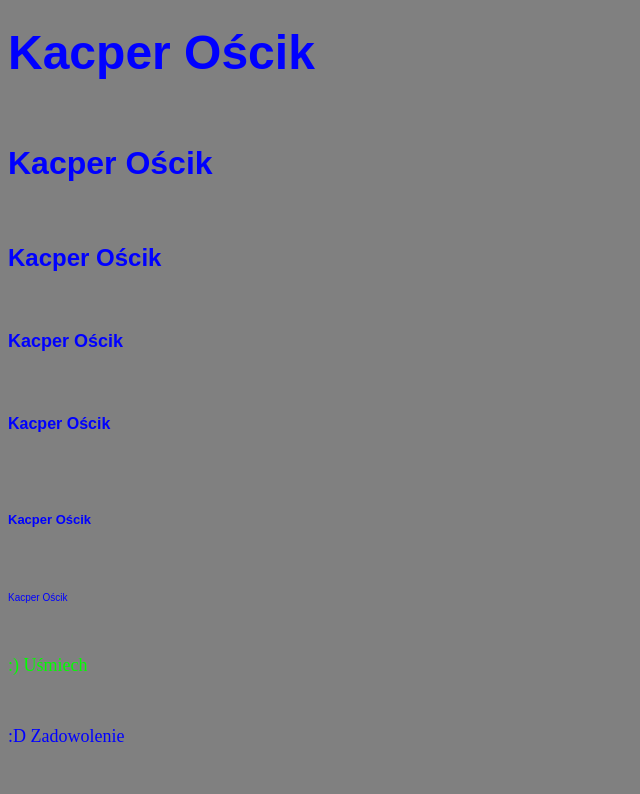
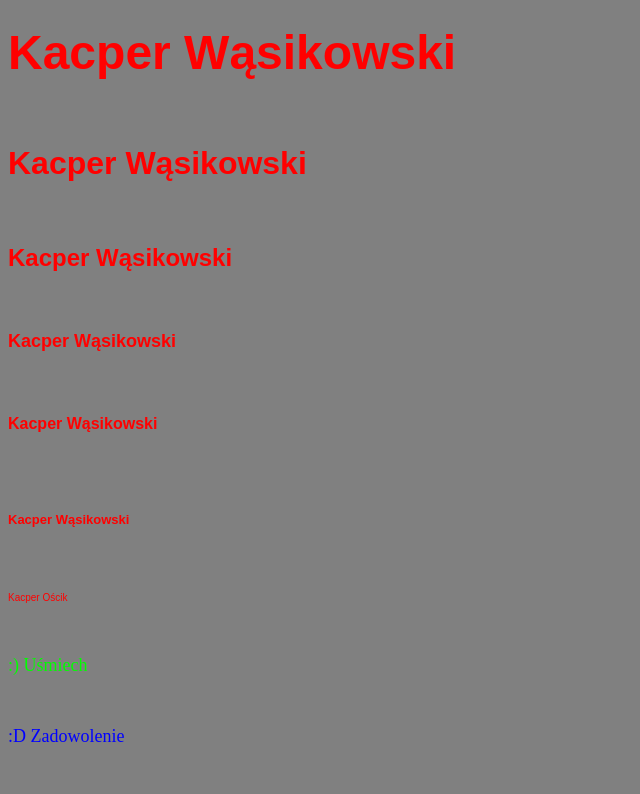
Before and after one commit to wasikowskikacper/zadaniaszkola, a plain HTML site: page Index.html in a window 1280 px wide. Shown: the top 794 px of the page, without its empty margins (0-640 px from the left). Drawn offline with Linux system fonts and the light colour scheme.

Commit message:
Update Index.html

```diff
--- a/Index.html
+++ b/Index.html
@@ -6,13 +6,13 @@
     <title> </title>
   </head>
   <body style="background-color:grey">
-<p align="left"> <font color="blue" size="7" face="Arial"> <h6> Kacper Ościk </h6> </font> </p> <br>
-<p align="left"> <font color="blue" size="6" face="Arial"> <h5> Kacper Ościk </h5> </font> </p> <br>
-<p align="left"> <font color="blue" size="5" face="Arial"> <h4> Kacper Ościk </h4> </font> </p> <br>
-<p align="left"> <font color="blue" size="4" face="Arial"> <h3> Kacper Ościk </h3> </font> </p> <br>
-<p align="left"> <font color="blue" size="3" face="Arial"> <h2> Kacper Ościk </h2> </font> </p> <br>
-<p align="left"> <font color="blue" size="2" face="Arial"> <h1> Kacper Ościk </h1> </font> </p> <br>
-<p align="left"> <font color="blue" size="1" face="Arial"> Kacper Ościk </font> </p> <br>
+<p align="left"> <font color="red" size="7" face="Arial"> <h6> Kacper Wąsikowski </h6> </font> </p> <br>
+<p align="left"> <font color="red" size="6" face="Arial"> <h5> Kacper Wąsikowski </h5> </font> </p> <br>
+<p align="left"> <font color="red" size="5" face="Arial"> <h4> Kacper Wąsikowski </h4> </font> </p> <br>
+<p align="left"> <font color="red" size="4" face="Arial"> <h3> Kacper Wąsikowski </h3> </font> </p> <br>
+<p align="left"> <font color="red" size="3" face="Arial"> <h2> Kacper Wąsikowski </h2> </font> </p> <br>
+<p align="left"> <font color="red" size="2" face="Arial"> <h1> Kacper Wąsikowski </h1> </font> </p> <br>
+<p align="left"> <font color="red" size="1" face="Arial"> Kacper Ościk </font> </p> <br>
 <p align="left"> <font color="00FF00" size="4" face="Times New Roman"> :) Uśmiech </font> </p> <br>
 <p align="left"> <font color="0000FF" size="4" face="Times New Roman"> :D Zadowolenie </font> </p> <br>
 <p align="left"> <font color="0000AA" size="4" face="Times New Roman"> :( Smutek </font> </p> <br>
```
